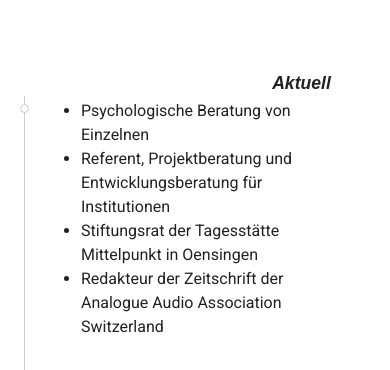
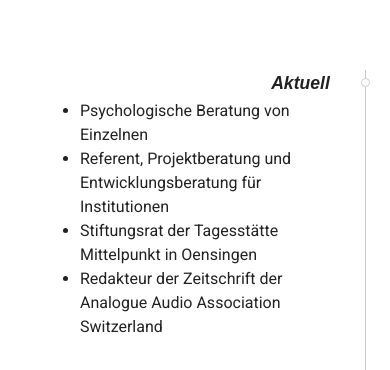
Before and after one commit to Schaeferjo/peter-truebner, a Nuxt app: page /lebenslauf in a window 390 px wide. Shown: the part 474-844 px from the top of the page. Built offline with nearby package versions, Linux system fonts and the light colour scheme.

Commit message:
Styling in lower resolution sizes

```diff
--- a/components/lebenslauf-eintrag.vue
+++ b/components/lebenslauf-eintrag.vue
@@ -51,7 +51,6 @@ export default {
   text-align: left;
   padding: 3px 1em 3em 2em;
   border-left: 1px solid #ccc;
-
   &:before {
     content: '';
     display: block;
@@ -65,4 +64,36 @@ export default {
     margin-top: 5px;
   }
 }
+
+
+@media only screen and (max-width: 599px) {
+
+.cv-item-date {
+
+  border-right: 1px solid #ccc !important;
+    &:before {
+      content: '';
+      display: block;
+      position: absolute;
+      right:1.15em;
+      width: 9px;
+      height: 9px;
+      border-radius: 100%;
+      border: 1px solid #ccc;
+      background-color: #fff;
+      margin-left: calc(-2em - 5px);
+      margin-top: 8px;
+  }
+}
+
+.cv-item-content {
+  border-left:none;
+  border-right: 1px solid #ccc;
+  &:before {
+    display:none;
+  }
+}
+
+
+}
 </style>
```
